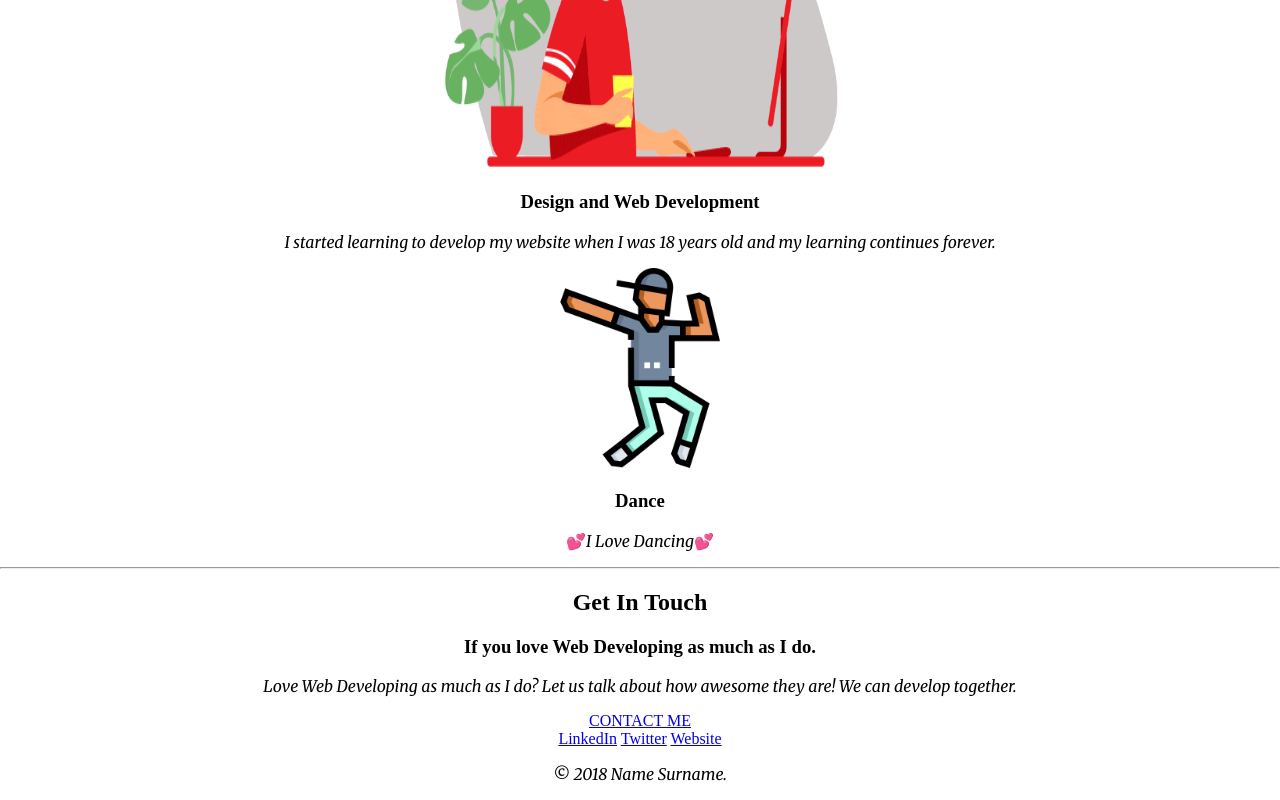
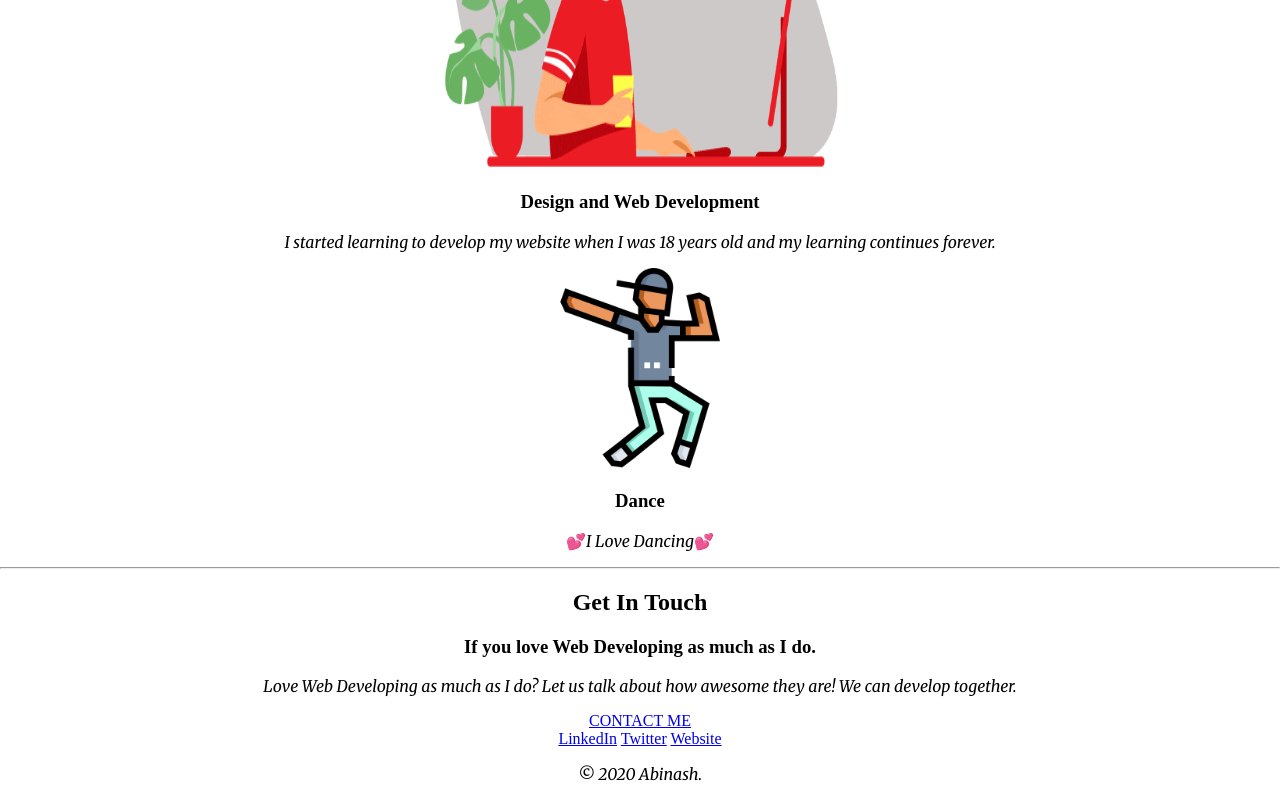
Before and after one commit to abinash09/Mypage, a plain HTML site: page index.html in a window 1280 px wide. Shown: the part 1173-1973 px from the top of the page. Drawn offline with Linux system fonts and the light colour scheme.

Commit message:
Update index.html

```diff
--- a/index.html
+++ b/index.html
@@ -53,7 +53,7 @@
     <a class="footer-link" href="https://www.linkedin.com/in/abi-nash-5754691b2">LinkedIn</a>
     <a class="footer-link" href="https://twitter.com/">Twitter</a>
     <a class="footer-link" href="https://www.appbrewery.co/">Website</a>
-    <p>© 2018 Name Surname.</p>
+    <p>© 2020 Abinash.</p>
   </div>
 
 
```
